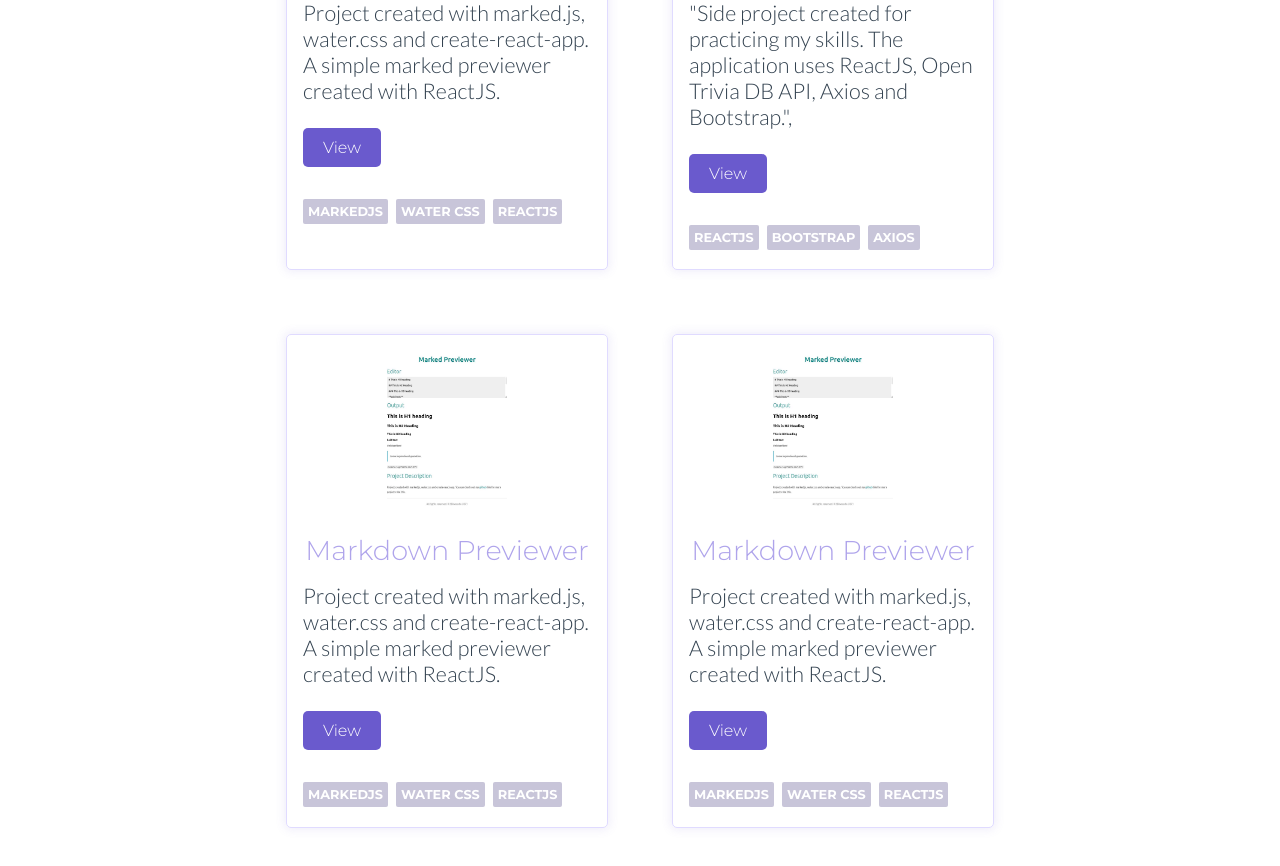
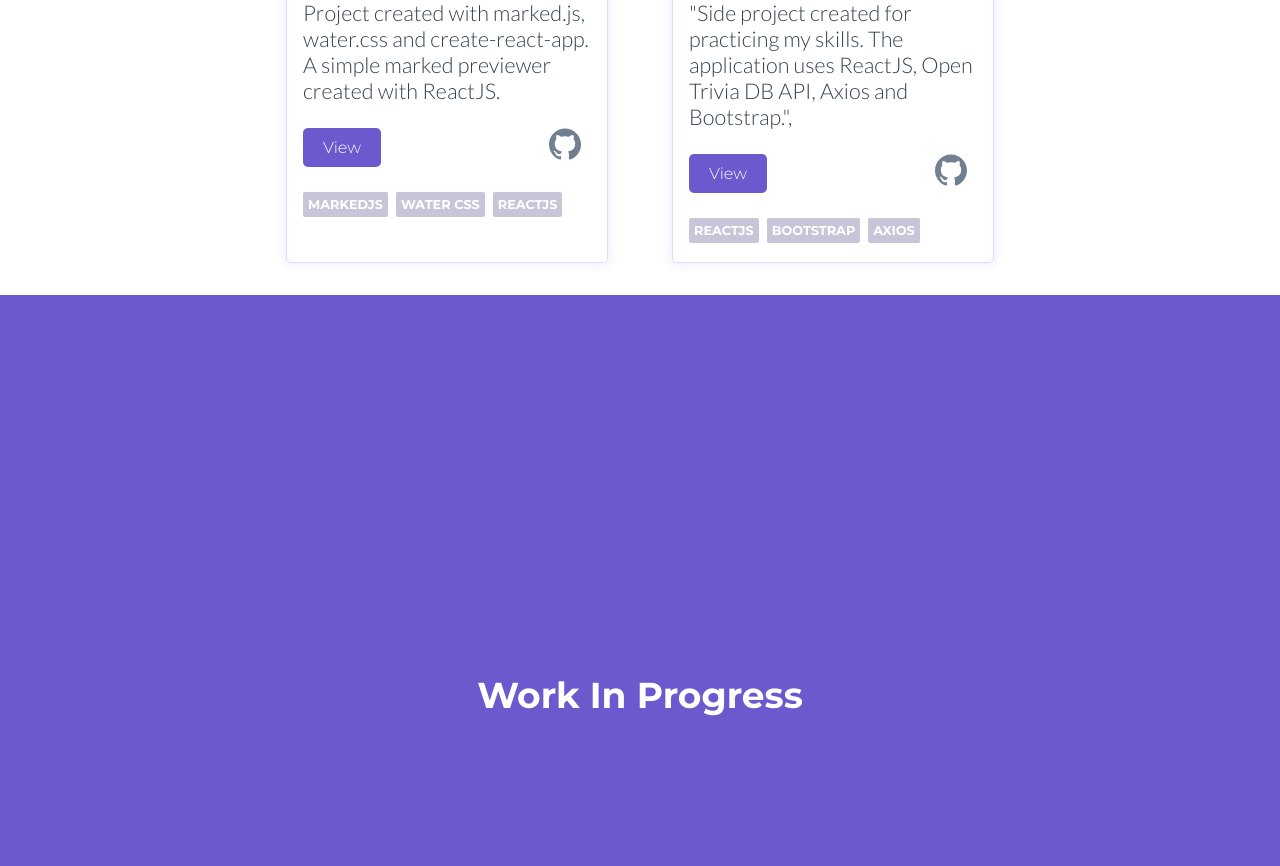
Before and after one commit to shiwanshudev/portfolio, a React (Create React App) app: page / in a window 1280 px wide. Shown: the part 1200-2066 px from the top of the page. Built offline with nearby package versions, Linux system fonts and the light colour scheme.

Commit message:
updated link buttons

```diff
--- a/src/App.js
+++ b/src/App.js
@@ -3,6 +3,7 @@ import React from "react";
 import Home from "./components/Home";
 import Navigation from "./components/Navigation";
 import Projects from "./components/Projects";
+import { Wip } from "./components/Wip";
 
 const App = () => {
   return (
@@ -10,6 +11,7 @@ const App = () => {
       <Navigation />
       <Home />
       <Projects />
+      <Wip />
     </div>
   );
 };
--- a/src/components/Projects.css
+++ b/src/components/Projects.css
@@ -28,6 +28,12 @@
 .projects .card:hover {
   transform: translateY(-1%);
 }
+
+.links {
+  position: relative;
+  height: 4.5rem;
+  width: 100%;
+}
 .projects .card .view-link {
   padding: 10px 20px;
   font-weight: 300;
@@ -35,11 +41,11 @@
   background-color: slateblue;
   border: none;
   border-radius: 5px;
-  display: inline-block;
   margin: 0.5rem 0 2rem 0;
   cursor: pointer;
   color: #fff;
   font-family: "Montserrat", sans-serif;
+  display: inline-block;
 }
 
 .projects .card .view-link:hover {
@@ -58,6 +64,18 @@
   text-transform: uppercase;
 }
 
+.github-link {
+  font-size: 2rem;
+  display: inline-block;
+  position: absolute;
+  right: 10px;
+  top: 8px;
+  color: slategray;
+}
+
+.github-link:hover {
+  color: rgb(124, 107, 233);
+}
 .projects .card img {
   border-radius: 5px;
   width: 100%;
--- a/src/components/Projects.js
+++ b/src/components/Projects.js
@@ -1,5 +1,6 @@
 import "./Projects.css";
 import images from "./assets/images";
+import { SiGithub } from "react-icons/si";
 
 const Projects = () => {
   return (
@@ -13,13 +14,24 @@ const Projects = () => {
             Project created with marked.js, water.css and create-react-app. A
             simple marked previewer created with ReactJS.
           </p>
+          <div className="links">
             <a
               className="view-link"
               href="https://viewmarkdown.netlify.app/"
               target="_blank"
+              rel="noreferrer"
             >
               View
             </a>
+            <a
+              className="github-link"
+              rel="noreferrer"
+              target="_blank"
+              href="https://github.com/shiwanshudev/marked_previewer"
+            >
+              <SiGithub />
+            </a>
+          </div>
           <div className="technologies">
             <span>MarkedJS</span>
             <span>Water CSS</span>
@@ -33,57 +45,28 @@ const Projects = () => {
             "Side project created for practicing my skills. The application uses
             ReactJS, Open Trivia DB API, Axios and Bootstrap.",
           </p>
+          <div className="links">
             <a
               className="view-link"
               href="https://dynamicquizreact.netlify.app/"
               target="_blank"
+              rel="noreferrer"
             >
               View
             </a>
+            <a
+              className="github-link"
+              rel="noreferrer"
+              target="_blank"
+              href="https://github.com/shiwanshudev/quiz-app"
+            >
+              <SiGithub />
+            </a>
+          </div>
           <div className="technologies">
             <span>ReactJS</span>
             <span>Bootstrap</span>
             <span>Axios</span>
-          </div>
-        </div>
-        <div className="card">
-          <img src={images.projectMarkdown} alt="Markdown Project" />
-          <h3>Markdown Previewer</h3>
-          <p>
-            Project created with marked.js, water.css and create-react-app. A
-            simple marked previewer created with ReactJS.
-          </p>
-          <a
-            className="view-link"
-            href="https://viewmarkdown.netlify.app/"
-            target="_blank"
-          >
-            View
-          </a>
-          <div className="technologies">
-            <span>MarkedJS</span>
-            <span>Water CSS</span>
-            <span>ReactJS</span>
-          </div>
-        </div>
-        <div className="card">
-          <img src={images.projectMarkdown} alt="Markdown Project" />
-          <h3>Markdown Previewer</h3>
-          <p>
-            Project created with marked.js, water.css and create-react-app. A
-            simple marked previewer created with ReactJS.
-          </p>
-          <a
-            className="view-link"
-            href="https://viewmarkdown.netlify.app/"
-            target="_blank"
-          >
-            View
-          </a>
-          <div className="technologies">
-            <span>MarkedJS</span>
-            <span>Water CSS</span>
-            <span>ReactJS</span>
           </div>
         </div>
       </div>
--- /dev/null
+++ b/src/components/Wip.js
@@ -0,0 +1,15 @@
+export function Wip() {
+  return (
+    <div
+      style={{
+        height: "100vh",
+        display: "flex",
+        alignItems: "center",
+        justifyContent: "center",
+        background: "slateblue",
+      }}
+    >
+      <h1 style={{ color: "white" }}>Work In Progress</h1>
+    </div>
+  );
+}
--- a/src/index.css
+++ b/src/index.css
@@ -18,3 +18,7 @@ a {
   text-decoration: none;
   color: black;
 }
+
+html {
+  scroll-behavior: smooth;
+}
```
Lines whose indentation alone changed are shown as unchanged.
